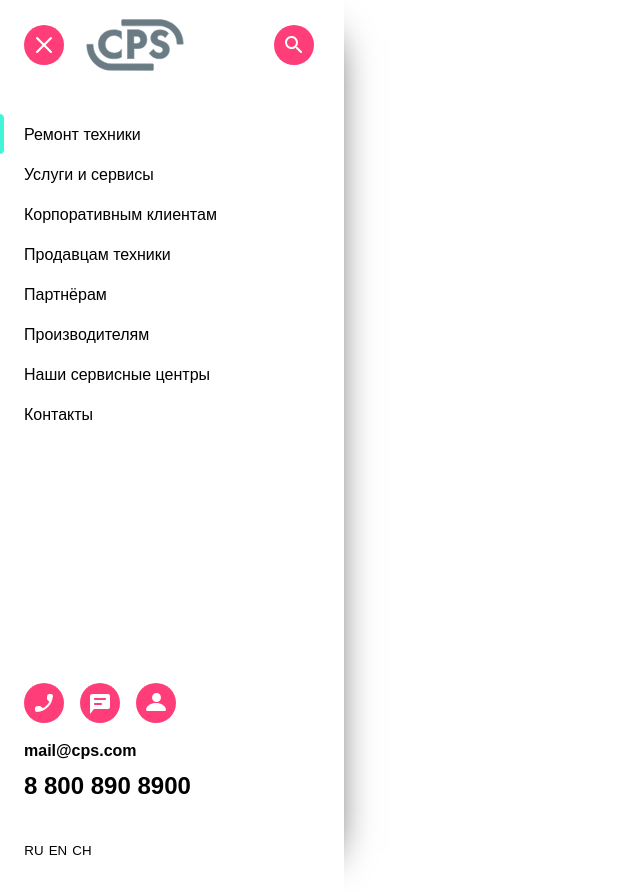
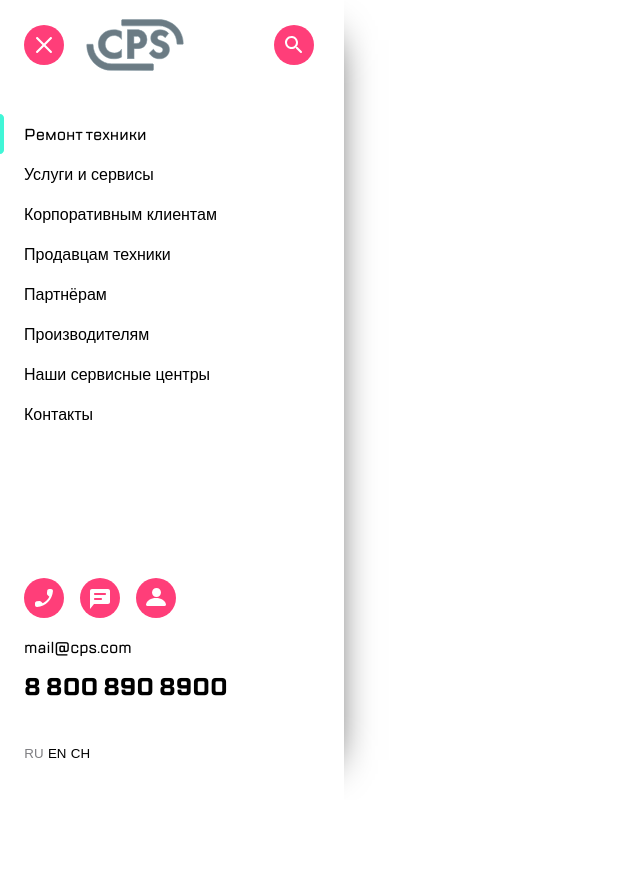
Before and after one commit to muzychenkoigor/cps_mobile_menu, a plain HTML site: page index.html in a window 1280 px wide. Shown: the whole page, without its empty margins (0-640 px from the left). After the commit the page ends 800 px from the top, so only its background shows below. Drawn offline with Linux system fonts and the light colour scheme.

Commit message:
Add files via upload

```diff
--- a/index.html
+++ b/index.html
@@ -1,38 +1,41 @@
 <!DOCTYPE html>
-<html lang="ru" xmlns="http://www.w3.org/1999/html">
+<html lang="ru">
 <head>
   <meta charset="UTF-8">
   <link href="styles.css" rel="stylesheet">
   <title>CPS</title>
+  <meta name="viewport" content="height=device-height">
 </head>
 <body>
   <div class="container">
     <aside class="menu">
       <header class="header">
-        <button class="header__button header__hide"><img src="assets/images/burger.svg"></button>
-        <button class="header__button header__mainPage"><img src="assets/images/Group.svg"></button>
-        <button class="header__button header__search"><img src="assets/images/search.svg"></button>
+        <button class="header__button header__hide"><img src="assets/images/burger.svg" alt=""></button>
+        <button class="header__button header__main-Page"><img src="assets/images/Group.svg" alt=""></button>
+        <button class="header__button header__search"><img src="assets/images/search.svg" alt=""></button>
       </header>
-      <ul class="menu__list">
-        <li class="menu__item menu__item_active">Ремонт техники</li>
-        <li class="menu__item">Услуги и сервисы</li>
-        <li class="menu__item">Корпоративным клиентам</li>
-        <li class="menu__item">Продавцам техники</li>
-        <li class="menu__item">Партнёрам</li>
-        <li class="menu__item">Производителям</li>
-        <li class="menu__item">Наши сервисные центры</li>
-        <li class="menu__item">Контакты</li>
-      </ul>
+      <nav class="navigation">
+        <ul class="menu__list">
+          <li class="menu__item menu__item_active"><a href="">Ремонт техники</a></li>
+          <li class="menu__item"><a href="">Услуги и сервисы</a></li>
+          <li class="menu__item"><a href="">Корпоративным клиентам</a></li>
+          <li class="menu__item"><a href="">Продавцам техники</a></li>
+          <li class="menu__item"><a href="">Партнёрам</a></li>
+          <li class="menu__item"><a href="">Производителям</a></li>
+          <li class="menu__item"><a href="">Наши сервисные центры</a></li>
+          <li class="menu__item"><a href="">Контакты</a></li>
+        </ul>
+      </nav>
       <footer class="footer">
-        <div class="footerButtons">
-          <button class="footerButtons__button"><img src="assets/images/call.svg"></button>
-          <button class="footerButtons__button"><img src="assets/images/chat.svg"></button>
-          <button class="footerButtons__button"><img src="assets/images/profile.svg"></button>
+        <div class="footer-Buttons">
+          <button class="footer-Buttons__button"><img src="assets/images/call.svg" alt=""></button>
+          <button class="footer-Buttons__button"><img src="assets/images/chat.svg" alt=""></button>
+          <button class="footer-Buttons__button"><img src="assets/images/profile.svg" alt=""></button>
         </div>
-        <p class="footer__mail">mail@cps.com</p>
-        <p class="footer__phoneNumber">8 800 890 8900</p>
+        <a href="" class="footer__mail">mail@cps.com</a>
+        <a href="" class="footer__phone-Number">8 800 890 8900</a>
         <div class="footer__lang">
-          <button class="footer__lang__button">RU</button>
+          <button class="footer__lang__button footer__lang__button_active">RU</button>
           <button class="footer__lang__button">EN</button>
           <button class="footer__lang__button">CH</button>
         </div>
--- a/styles.css
+++ b/styles.css
@@ -1,25 +1,22 @@
 @font-face {
-  font-family: "TTLakes", sans-serif;
+  font-family: 'TTLakes Medium';
   font-style: normal;
   font-weight: normal;
+  src: local('TTLakes-Medium'),
+  url('/fonts/TTLakes-Medium.woff') format('woff'),
+  url('/fonts/TTLakes-Medium.ttf') format('ttf'),
+  url('/fonts/TTLakes-Medium.eot') format('eot');
   font-display: swap;
-  src: url("fonts/TTLakes-Regular.woff") format("woff");
 }
 
 @font-face {
-  font-family: "TTLakes", sans-serif;
+  font-family: 'TTLakes Bold';
   font-style: normal;
   font-weight: bold;
+  src: local('TTLakes-Bold'),
+  url('/fonts/TTLakes-Bold.woff') format('woff'),
+  url('/fonts/TTLakes-Bold.eot') format('eot');
   font-display: swap;
-  src: url("fonts/TTLakes-Medium.woff") format("woff");
-}
-
-@font-face {
-  font-family: "TTLakes", sans-serif;
-  font-style: normal;
-  font-weight: bold;
-  font-display: swap;
-  src: url("fonts/TTLakes-ExtraBold.woff") format("woff");
 }
 
 html {
@@ -27,11 +24,15 @@ html {
 }
 
 body {
+  font-family: 'TTLakes Medium', sans-serif;
   margin: 0;
+  min-height: 663px;
 }
 
 .container {
   position: absolute;
+  height: 100%;
+  min-height: 662px;
   left: 0;
   width: 320px;
   margin-left: 24px;
@@ -39,15 +40,21 @@ body {
 }
 
 .header,
-.footerButtons {
+.footer-Buttons {
   display: flex;
   flex-direction: row;
 }
 
+.footer {
+  display: flex;
+  flex-direction: column;
+  position: absolute;
+  bottom: 5px;
+}
+
 .menu__item:hover{
-  text-decoration: underline;
-  background-color: aliceblue;
-  font-size: 16px;
+  background-color: lightslategray;
+  transform: scale(1.04);
   transition-duration: 0.15s;
   cursor: pointer;
 }
@@ -59,22 +66,24 @@ body {
   content: url("assets/images/highlight.svg");
 }
 
-.header__button:hover,
-.footerButtons__button:hover {
-  transition-duration: 0.4s;
-  opacity: 50%;
-  cursor: pointer;
+.menu__item_active {
+  font-family: 'TTLakes Medium', sans-serif;
+  color: #7E7E82;
 }
 
-.header__mainPage:hover {
-  opacity: 100%;
+.header__button:hover,
+.footer-Buttons__button:hover {
+  transform: scale(1.04);
+  transition-duration: 0.4s;
+  opacity: 60%;
+  cursor: pointer;
 }
 
 .header {
   margin-top: 18px;
 }
 
-.header__mainPage {
+.header__main-Page {
   margin-right: 78px;
 }
 
@@ -84,7 +93,7 @@ body {
 }
 
 .header__button,
-.footerButtons__button,
+.footer-Buttons__button,
 .footer__lang__button {
   background-color: inherit;
   border: none;
@@ -106,33 +115,42 @@ body {
   width: 200px;
 }
 
-.footerButtons {
-  margin-top: 256px;
+.menu__item a{
+  text-decoration: none;
+  color: black;
+}
+
+.menu__item a:hover{
+  color: white;
+}
+
+.footer-Buttons {
+  margin-top: auto;
   margin-bottom: 16px;
 }
 
-.footerButtons__button {
+.footer-Buttons__button {
   margin-right: 16px;
   padding: 0;
 }
 
 .footer__mail {
-  font-family: "TTLakes", sans-serif;
-  font-style: normal;
-  font-weight: bold;
+  font-family: "TTLakes Medium", sans-serif;
   padding: 0;
   margin-bottom: 12px;
   margin-top: 0;
+  text-decoration: none;
+  color: black;
 }
 
-.footer__phoneNumber {
-  font-family: "TTLakes", sans-serif;
-  font-style: normal;
-  font-weight: bold;
+.footer__phone-Number {
+  font-family: "TTLakes Bold", sans-serif;
   font-size: 24px;
   padding: 0;
   margin-bottom: 0;
   margin-top: 0;
+  text-decoration: none;
+  color: black;
 }
 
 .footer__lang__button {
@@ -146,9 +164,9 @@ body {
 }
 
 .footer__mail:hover,
-.footer__phoneNumber:hover {
-  color: blue;
-  text-decoration: underline;
+.footer__phone-Number:hover {
+  background-color: #499ce1;
+  color: white;
   cursor: pointer;
 }
 
@@ -156,3 +174,7 @@ body {
   background-color: #f5f0f0;
   cursor: pointer;
 }
+
+.footer__lang__button_active {
+  color: #7E7E82;
+}
```
